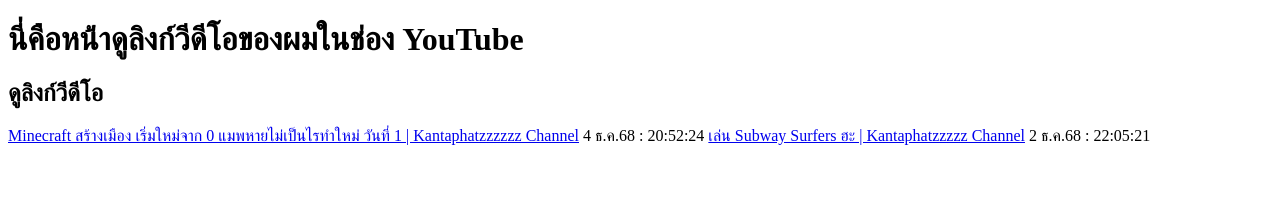
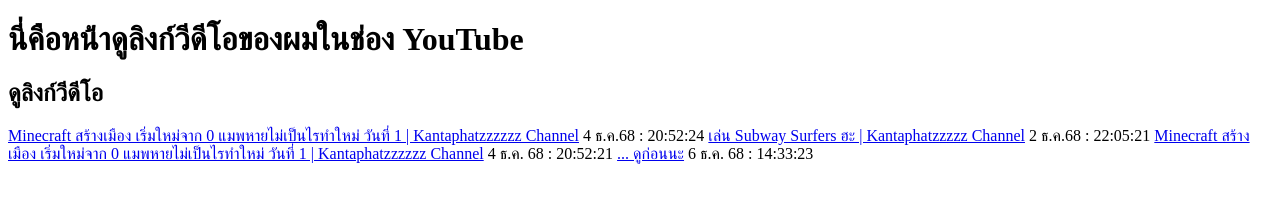
Before and after one commit to OT55555/WebsiteHaHa, a plain HTML site: page video.html in a window 1280 px wide. Drawn offline with Linux system fonts and the light colour scheme.

Commit message:
Add files via upload

```diff
--- a/video.html
+++ b/video.html
@@ -11,7 +11,9 @@
 
     <a href="https://www.youtube.com/watch?v=kNi3zdCOOPk">เล่น Subway Surfers ฮะ | Kantaphatzzzzz Channel</a> 2 ธ.ค.68 : 22:05:21
 
-    <a href=""></a>
+    <a href="https://www.youtube.com/watch?v=1a0WQyEhBDU&t=86s">Minecraft สร้างเมือง เริ่มใหม่จาก 0 แมพหายไม่เป็นไรทําใหม่ วันที่ 1 | Kantaphatzzzzzz Channel</a> 4 ธ.ค. 68 : 20:52:21
+
+    <a href="https://www.youtube.com/watch?v=BzDpZfDVTiQ">... ดูก่อนนะ</a> 6 ธ.ค. 68 : 14:33:23
 </head>
 <body>
 
```
